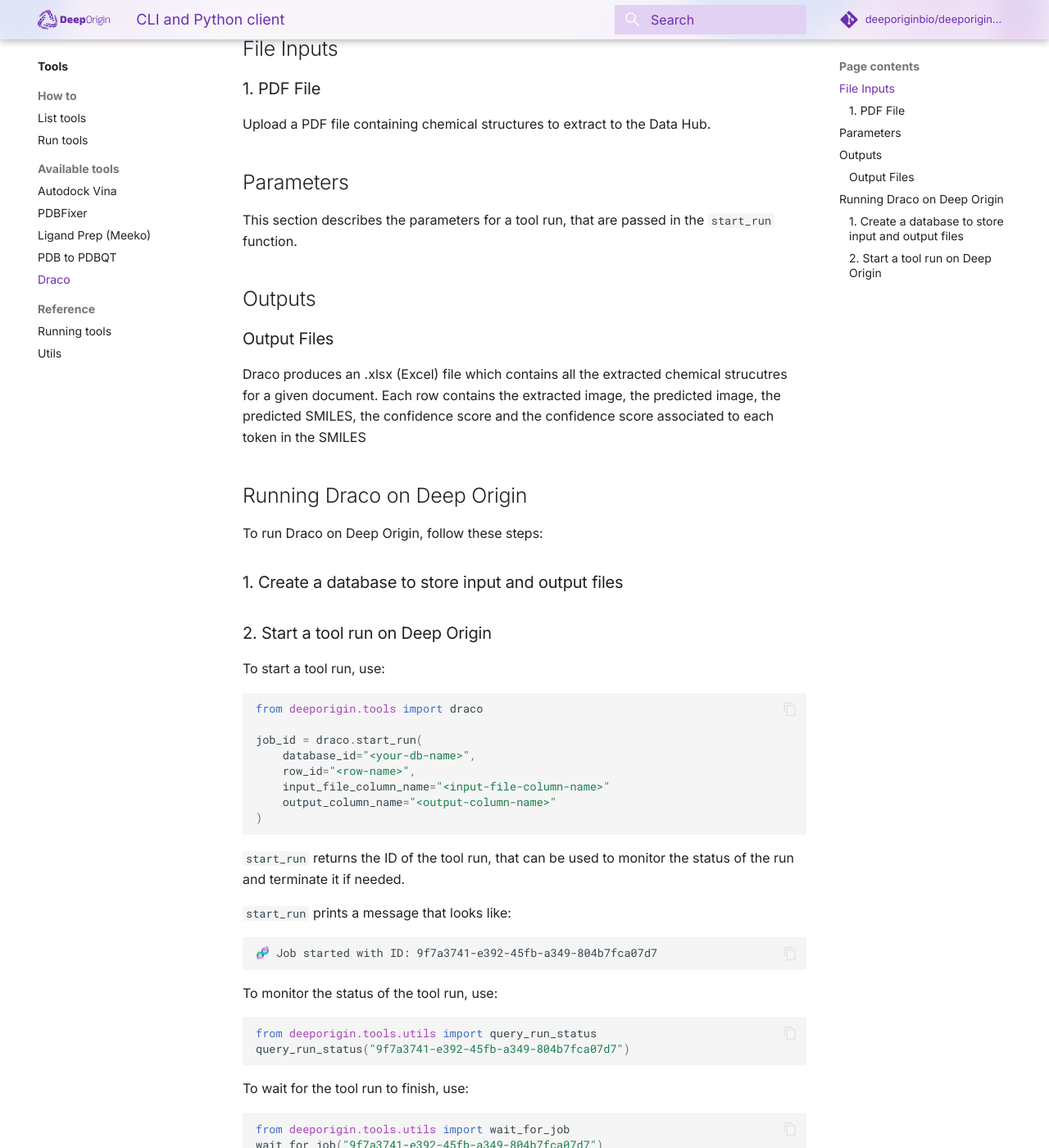
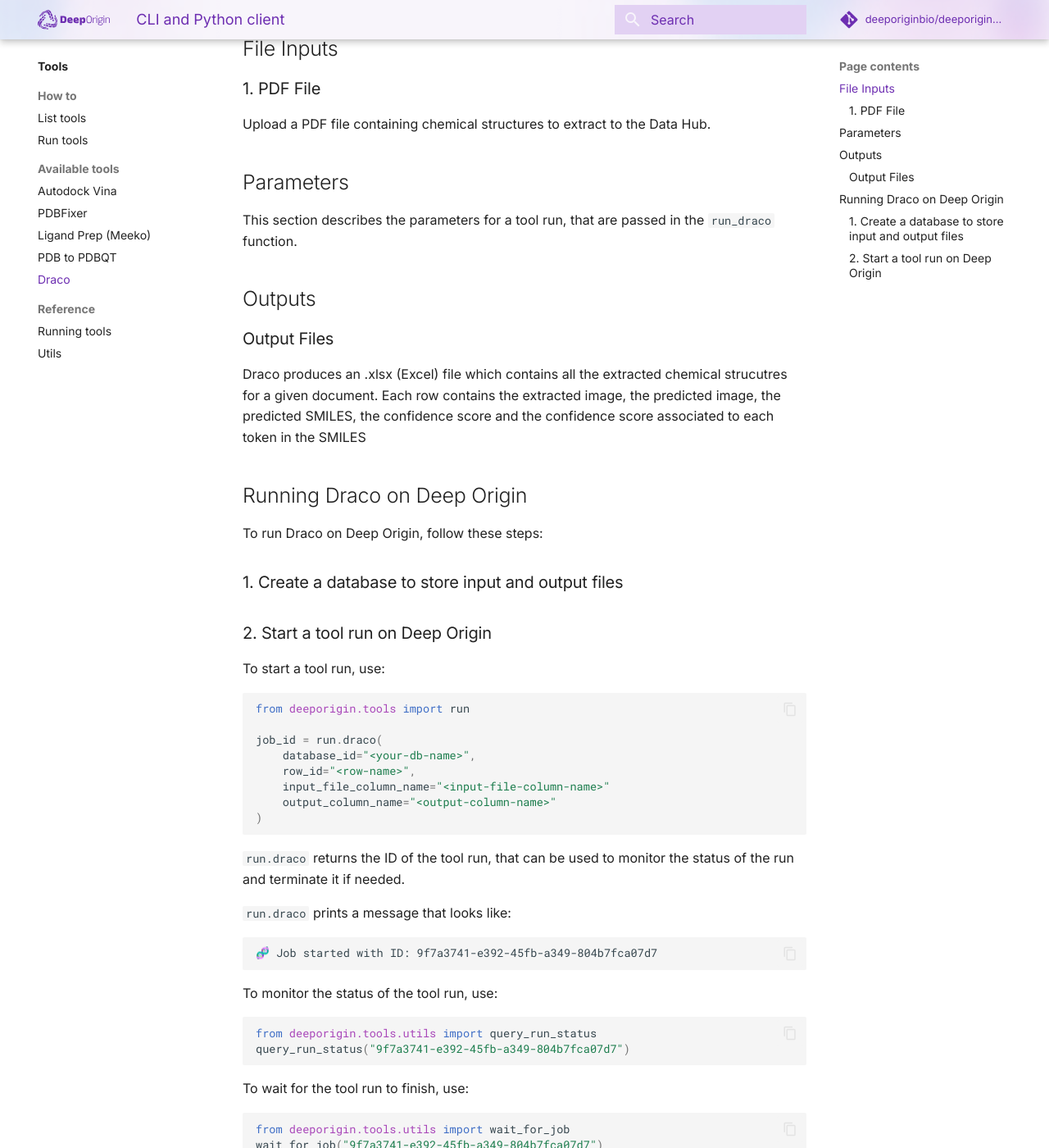
Before and after one commit to deeporiginbio/deeporigin-client, an MkDocs documentation site: the page built from docs/tools/draco.md, in a window 1280 px wide and 1400 px high, scrolled down 343 px. Shown: the whole window at 82% size. Built offline with MkDocs 1.6.1 and Material for MkDocs 9.7.7, drawn with Linux system fonts in a browser that asks for light colours; comment, search, counter and statistics services are not loaded.

Commit message:
Update draco.md

````diff
--- a/docs/tools/draco.md
+++ b/docs/tools/draco.md
@@ -10,7 +10,7 @@
 
 ## Parameters
 
-This section describes the parameters for a tool run, that are passed in the `start_run` function.
+This section describes the parameters for a tool run, that are passed in the `run_draco` function.
 
 ## Outputs
 
@@ -29,9 +29,9 @@
 To start a tool run, use:
 
 ```python
-from deeporigin.tools import draco
+from deeporigin.tools import run
 
-job_id = draco.start_run(
+job_id = run.draco(
     database_id="<your-db-name>",
     row_id="<row-name>",
     input_file_column_name="<input-file-column-name>"
@@ -39,9 +39,9 @@
 )
 ```
 
-`start_run` returns the ID of the tool run, that can be used to monitor the status of the run and terminate it if needed.
+`run.draco` returns the ID of the tool run, that can be used to monitor the status of the run and terminate it if needed.
 
-`start_run` prints a message that looks like:
+`run.draco` prints a message that looks like:
 
 ```bash
 🧬 Job started with ID: 9f7a3741-e392-45fb-a349-804b7fca07d7
````
